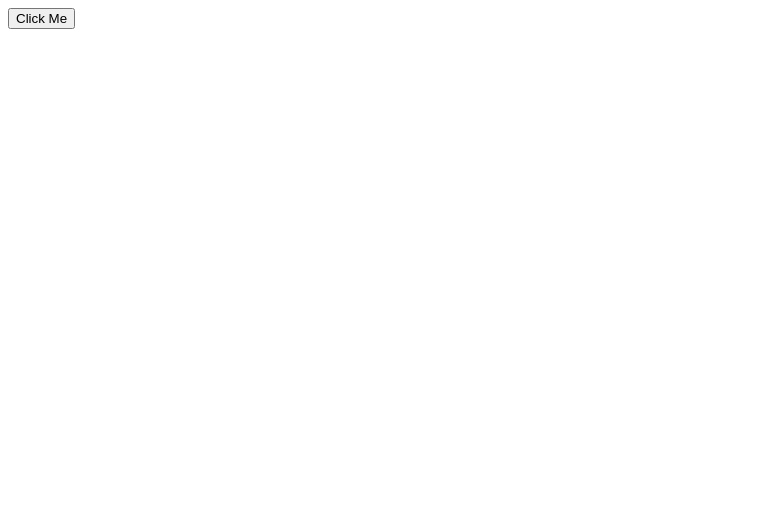
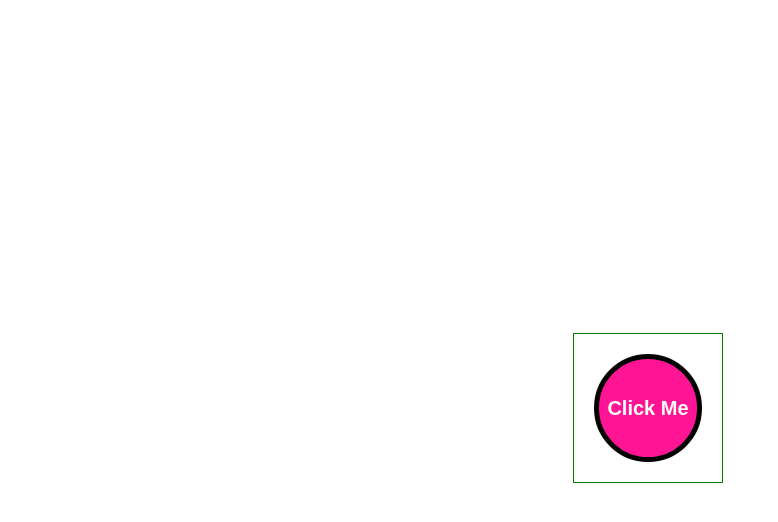
Before and after one commit to manuartero/taunt-button, a website built with Parcel: page index.html in a window 1280 px wide. Shown: the whole page, without its empty margins (0-778 px from the left). Built offline with nearby package versions, Linux system fonts and the light colour scheme.

Commit message:
style: .btn

```diff
--- a/app.css
+++ b/app.css
@@ -1,5 +1,4 @@
 @import "./components/taunt-button.css";
-
 
 * {
   box-sizing: border-box;
@@ -11,3 +10,13 @@ body {
   height: 100%;
   font-family: sans-serif;
 }
+
+button {
+  padding: 0;
+}
+
+#root {
+  height: 100%;
+  display: grid;
+  place-items: center;
+}
--- a/app.js
+++ b/app.js
@@ -1,4 +1,4 @@
 import TauntButton from "./components/taunt-button";
 
-const btn = TauntButton();
-document.getElementById("root").appendChild(btn);
+const tauntButton = TauntButton();
+document.getElementById("root").appendChild(tauntButton.el);
--- a/components/taunt-button.css
+++ b/components/taunt-button.css
@@ -1,2 +1,25 @@
-.taunt-btn {
+.btn {
+  width: 150px;
+  height: 150px;
+  border: none;
+  background: transparent;
+  padding: 20px;
+
+  /* debug */
+  border: 1px solid green;
 }
+
+.btn-content {
+  display: grid;
+  place-content: center;
+  height: 100%;
+
+  /* design */
+  border-radius: 50%;
+  border: 5px solid black;
+  background: deeppink;
+  color: white;
+  font-size: 20px;
+  font-weight: 700;
+  line-height: 1;
+}
--- a/components/taunt-button.js
+++ b/components/taunt-button.js
@@ -1,9 +1,14 @@
 function TauntButton() {
   const button = document.createElement("button");
-  button.className = "taunt-btn";
+  button.className = "btn";
+  button.disabled = true; // just in case user is able to click it somehow.
 
-  button.textContent = "Click Me";
-  return button;
+  const btnContent = document.createElement("span");
+  btnContent.className = "btn-content";
+  btnContent.textContent = "Click Me";
+  button.appendChild(btnContent);
+
+  return { el: button };
 }
 
 export default TauntButton;
```
